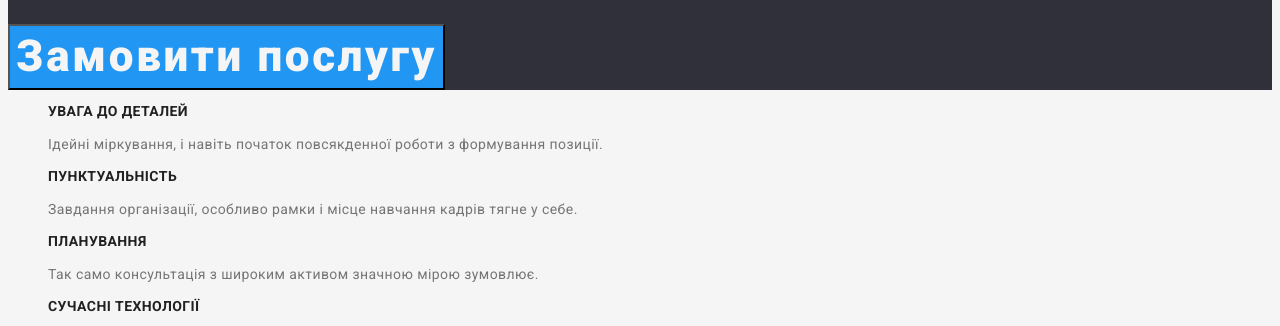
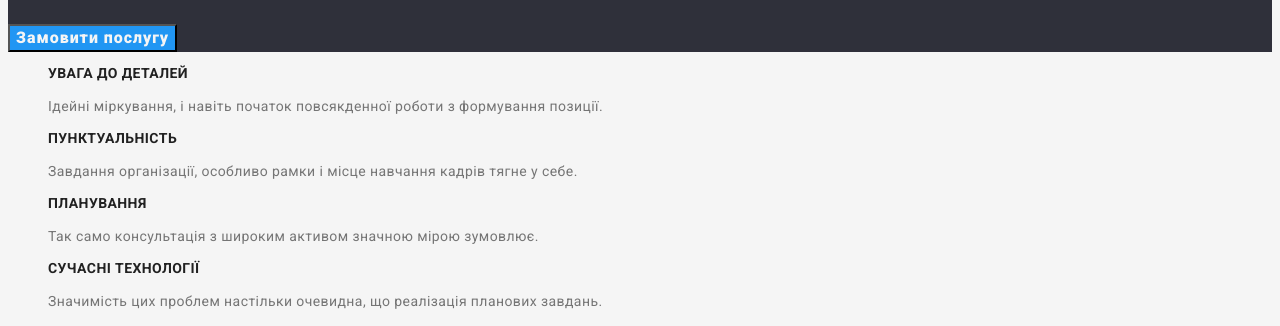
Before and after one commit to Hyrenko/goit-markup-hw-02, a plain HTML site: page index.html in a window 1280 px wide. Shown: the part 317-643 px from the top of the page. Drawn offline with Linux system fonts and the light colour scheme.

Commit message:
ДОопрацювання

```diff
--- a/css/styles.css
+++ b/css/styles.css
@@ -110,7 +110,7 @@ background-color: var(--color-accent);
 color: var(--color-prymal);
 font-family: "Roboto";
 font-weight: 900;
-font-size: 44px;
+font-size: 16px;
 line-height: 1.36;
 letter-spacing: 0.06em;
 }
```
